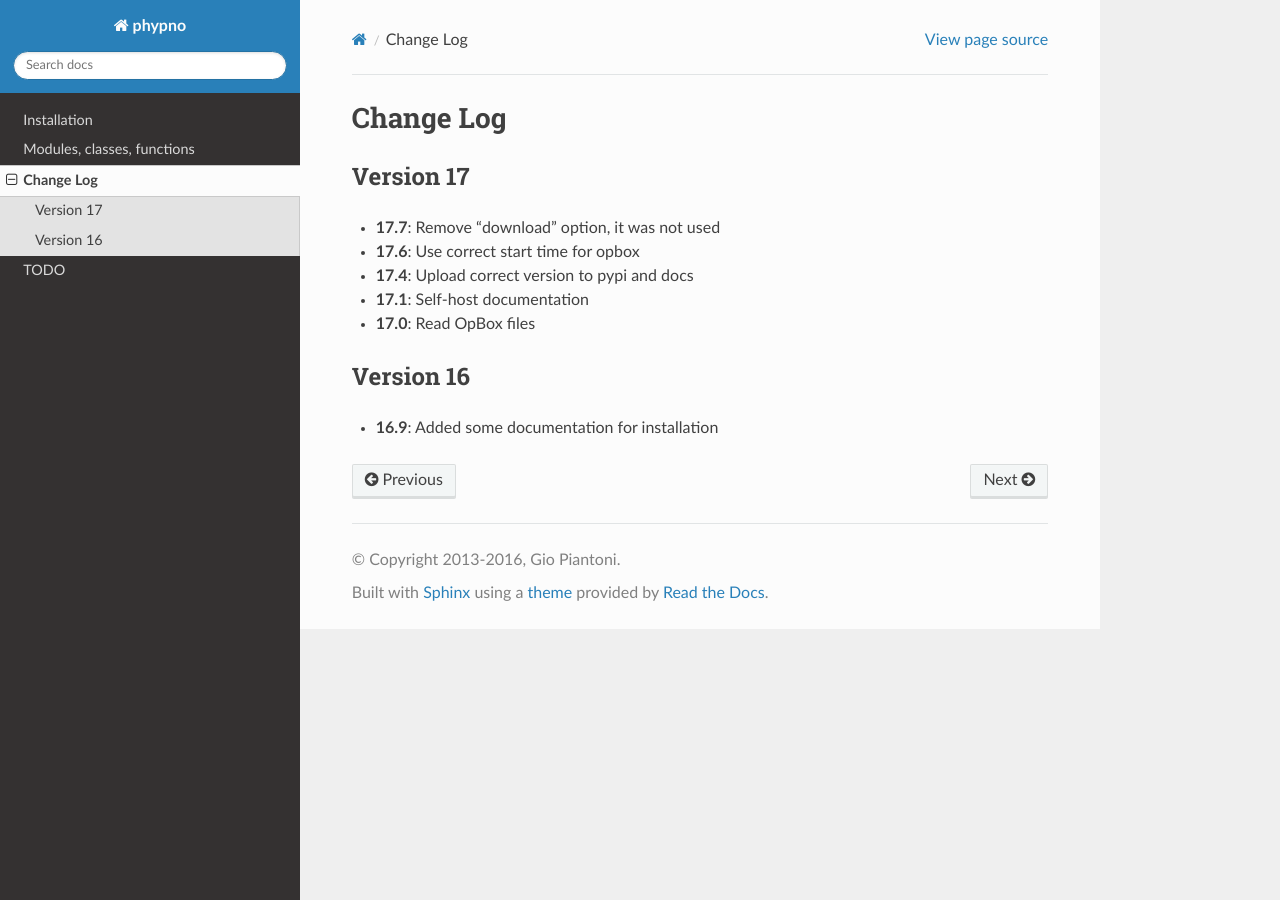
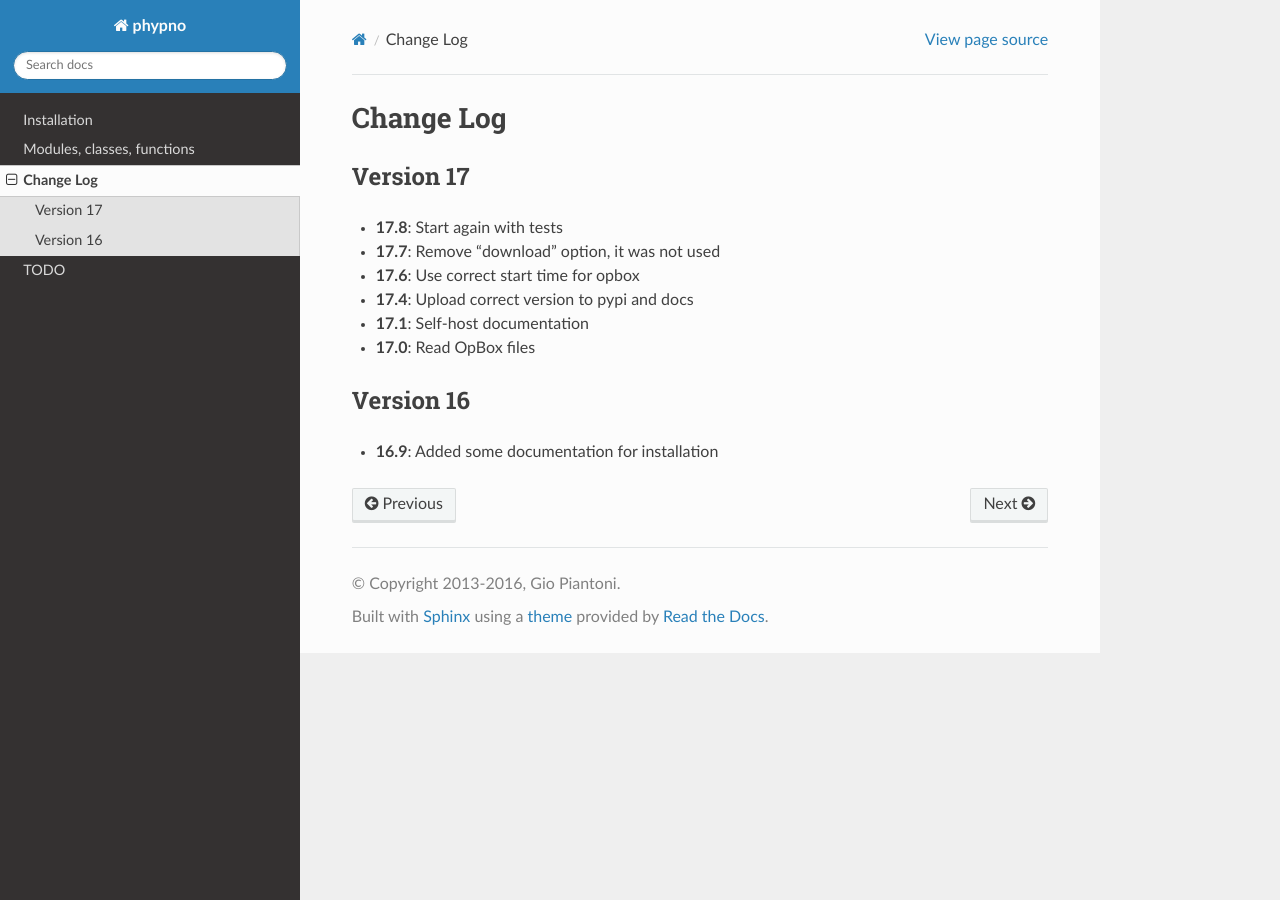
Before and after one commit to wonambi-python/wonambi, a Sphinx documentation site: the page built from docs/source/changelog.rst, in a window 1280 px wide. Built offline with Sphinx 7.4.7 and the Read the Docs theme 2.0.0, drawn with Linux system fonts in a browser that asks for light colours; pages that are not in the unit, such as notebooks, are missing from menus.

Commit message:
update version

```diff
--- a/docs/source/changelog.rst
+++ b/docs/source/changelog.rst
@@ -2,6 +2,7 @@ Change Log
 ==========
 Version 17
 ----------
+- **17.8**: Start again with tests
 - **17.7**: Remove "download" option, it was not used
 - **17.6**: Use correct start time for opbox
 - **17.4**: Upload correct version to pypi and docs
```
Also changed, not shown: 1 other file.
